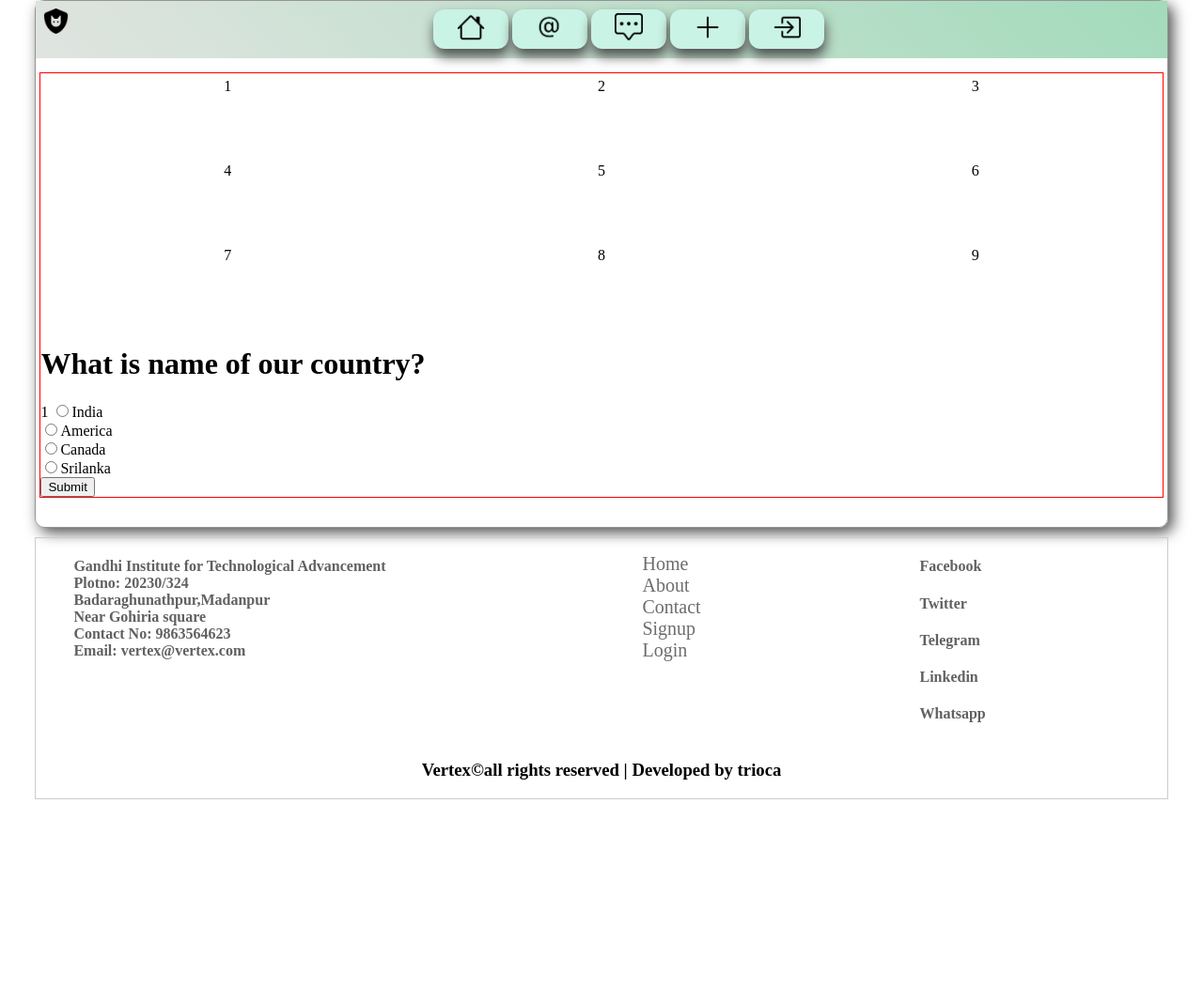
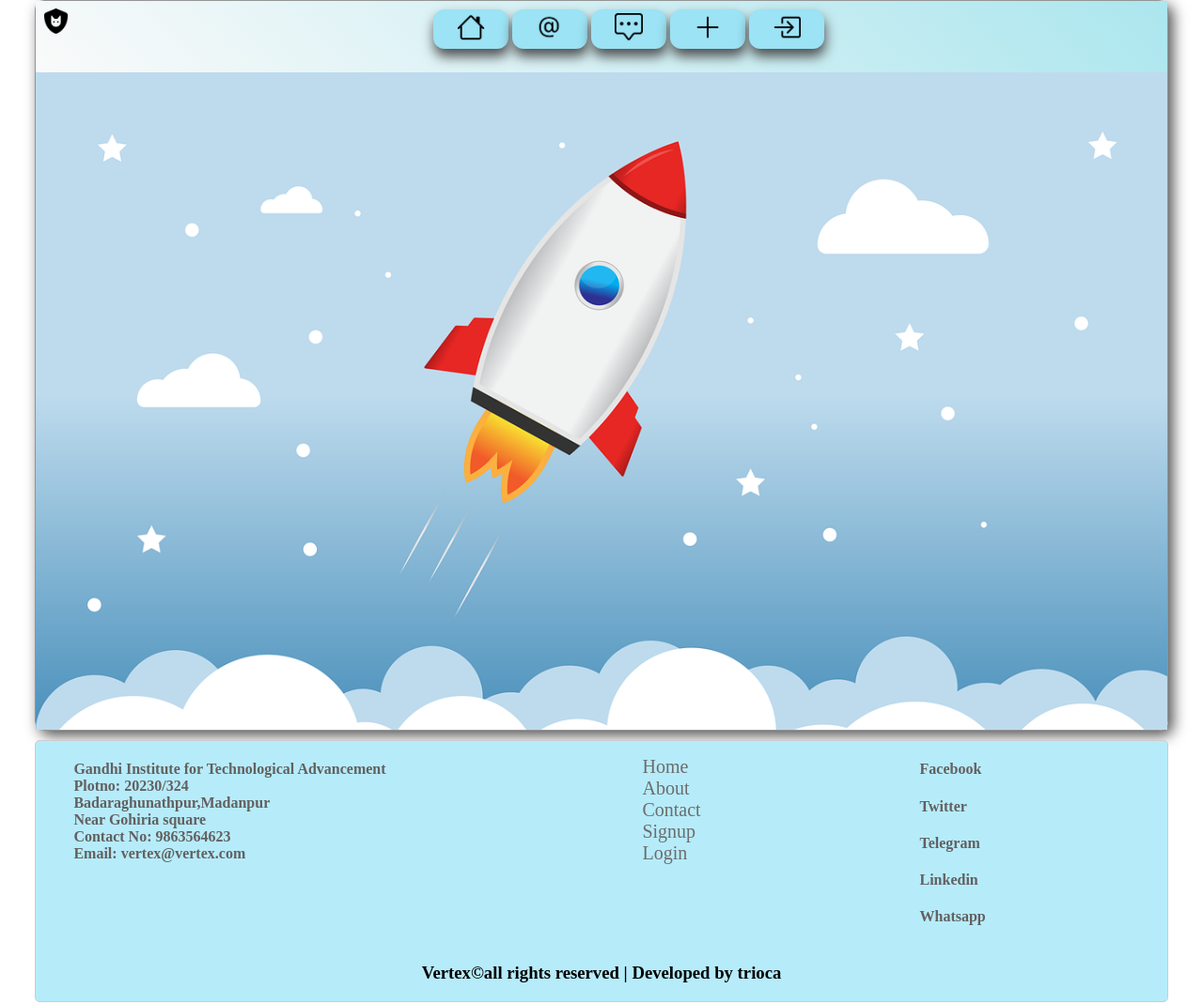
Before and after one commit to adworkspace/Project-Quiz, a Django app: page / in a window 1280 px wide. Shown: the whole page at 94% size. Before the commit the page ends 851 px from the top, so only its background shows below. Run offline with Django 3.2, Linux system fonts and the light colour scheme; data comes from the database, SQL or seed files in the repository; both versions use the stored data as it was after the commit.

Commit message:
Vertex-1.1

```diff
--- a/vertex/Point/models.py
+++ b/vertex/Point/models.py
@@ -5,7 +5,8 @@ from django.db import models
 class Category(models.Model):
     sl_no=models.AutoField(primary_key=True)
     cat=models.CharField(max_length=50)
-    parent=models.ForeignKey('self',on_delete=models.CASCADE,null=True)
+    cat_img=models.ImageField(upload_to="static/category_media",blank=True)
+    parent=models.ForeignKey('self',on_delete=models.CASCADE,null=True,blank=True)
 
     def __str__(self):
         return str(self.sl_no) + " " +self.cat
--- a/vertex/Point/urls.py
+++ b/vertex/Point/urls.py
@@ -5,6 +5,7 @@ urlpatterns = [
     path('',views.index,name="index"),
     path('about/',views.about,name="about"),
     path('contact/',views.contact,name="contact"),
+    path('category/',views.cat,name="category"),
     path('login/',views.login,name="login"),
     path('signup/',views.signup,name="signup"),
 ]
--- a/vertex/Point/views.py
+++ b/vertex/Point/views.py
@@ -4,8 +4,8 @@ from Point.models import Question,Category
 
 # Create your views here.
 def index(request):
-    allques=Question.objects.all()
-    context={"questions":allques}
+    allcat=Category.objects.all()
+    context={"categories":allcat}
     return render(request,"Point/home.html",context)
 
 def about(request):
@@ -13,7 +13,8 @@ def about(request):
 
 def contact(request):
     return render(request,'Point/contact.html')
-
+def cat(request):
+    return render(request,'Point/category.html')
 def login(request):
     return render(request,'Point/login.html')
 
--- a/vertex/static/css/base.css
+++ b/vertex/static/css/base.css
@@ -19,12 +19,12 @@ body{
 
 /* Style for NAVBAR */
 #nav-container{
-    background-image: linear-gradient(45deg,rgb(224, 228, 224),rgb(163, 219, 187));
-    padding-bottom:10px ;
+    background-image: linear-gradient(45deg,rgb(250, 250, 250),rgb(172, 230, 238));
+    padding-bottom:25px ;
 }
 .navbar a{
     text-decoration: none;
-    background-color: #c9f3e5;
+    background-color: #9be3f5;
     box-shadow: 1px 8px 13px rgb(78, 78, 78);
     display: inline-block;
     padding: 4px 25px;
@@ -74,8 +74,11 @@ body{
 #foot{
     width:94%;
     margin: auto;
+    background-color: #b6ecfa;
     border: 1px solid rgb(204, 204, 204);
+    border-radius: 5px;
     margin-top: 10px;
+    margin-bottom:2px;
 
 }
 #foot-left{
--- a/vertex/templates/Point/home.html
+++ b/vertex/templates/Point/home.html
@@ -1,55 +1,24 @@
 {% extends 'base.html' %}
 
-
 {% block style %}
-#body-container{
-    margin: 15px 4px ;
-    border: 1px solid red;
+#home-body{
+    background-image: url("/static/media/home_media/homeimg4.png");
+    background-position: 50% 14%;
+    background-size: cover;
+    background-repeat: no-repeat;
+    {% comment %} background-position-y: center; {% endcomment %}
+    width:auto;
+    height:700px;
+    overflow: hidden;
 }
 
-.body-grid{
-    display:grid;
-    grid-template-columns: auto auto auto;
-}
-
-.body-item{
-    padding:5px 5px;
-    text-align:center;
-    height:5rem;
-
-}
 {% endblock style %}
 
+{% block body %}
+
+<div id="home-body">
+
+</div>
 
 
-
-
-
-{% block body %}
-<div id="body-container">
-   <div class="body-grid">
-    <div class="body-item">1</div>
-    <div class="body-item">2</div>
-    <div class="body-item">3</div>
-    <div class="body-item">4</div>
-    <div class="body-item">5</div>
-    <div class="body-item">6</div>
-    <div class="body-item">7</div>
-    <div class="body-item">8</div>
-    <div class="body-item">9</div>
-   </div>
-   <form action="/" method="POST">
-    {% csrf_token %}
-       {% for question in questions %}
-       <h1>{{question.quest}}?</h1>
-       {{question.q_no}}
-       <input type="radio" name="Q" id="1" value="{{question.op_1}}"><label for="1">{{question.op_1}}</label><br>
-       <input type="radio" name="Q" id="2" value="{{question.op_2}}"><label for="2">{{question.op_2}}</label><br>
-       <input type="radio" name="Q" id="3" value="{{question.op_3}}"><label for="3">{{question.op_3}}</label><br>
-       <input type="radio" name="Q" id="4" value="{{question.op_4}}"><label for="4">{{question.op_4}}</label><br>
-       <input type="submit" value="Submit">
-    </form>
-
-   {% endfor %}
-</div>
 {% endblock body %}
```
Also changed, not shown: vertex/templates/Point/category.html (added, +66 -0 lines), vertex/Point/migrations/0011_category_cat_img.py (added), vertex/Point/migrations/0012_alter_category_parent.py (added), vertex/db.sqlite3, vertex/static/category_media/economics.jpg (added), vertex/static/category_media/general-knowledge.jpg (added), vertex/static/category_media/literature.jpg (added), vertex/static/category_media/mathematics.jpg (added), vertex/static/category_media/science.jpg (added), vertex/static/category_media/uncategory.png (added), vertex/static/media/home_media/homeimg.jpg (added), vertex/static/media/home_media/homeimg1.jpg (added), vertex/static/media/home_media/homeimg2.jpg (added), vertex/static/media/home_media/homeimg3.png (added), 1 more files.
